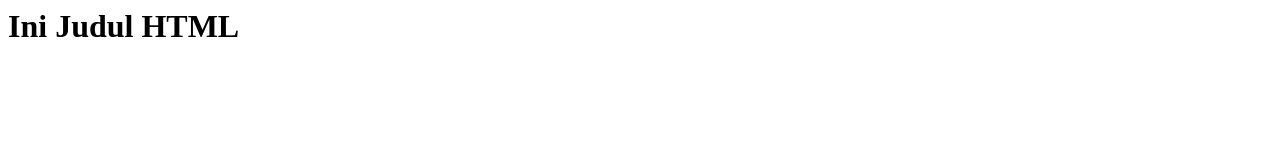
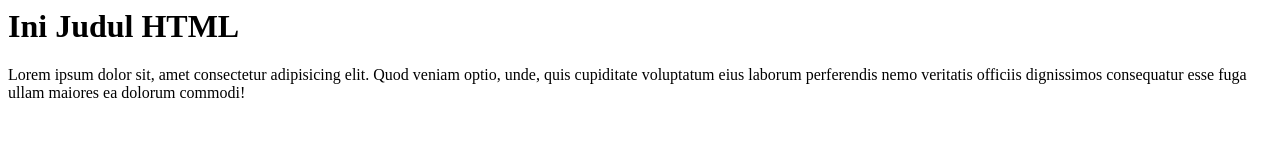
Before and after one commit to RIzkiPD3/belajar-git, a plain HTML site: page index.html in a window 1280 px wide. Drawn offline with Linux system fonts and the light colour scheme.

Commit message:
Perubahan ketiga

```diff
--- a/index.html
+++ b/index.html
@@ -6,5 +6,6 @@
 </head>
 <body>
     <h1>Ini Judul HTML</h1>
+    <p>Lorem ipsum dolor sit, amet consectetur adipisicing elit. Quod veniam optio, unde, quis cupiditate voluptatum eius laborum perferendis nemo veritatis officiis dignissimos consequatur esse fuga ullam maiores ea dolorum commodi!</p>
 </body>
 </html>
```
